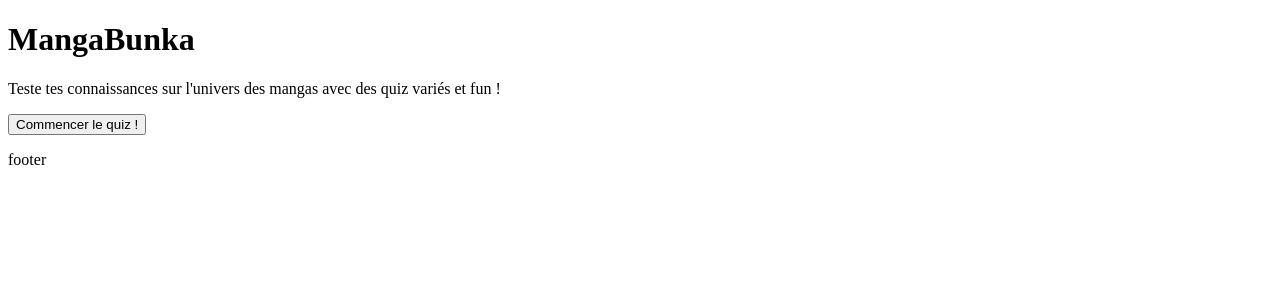
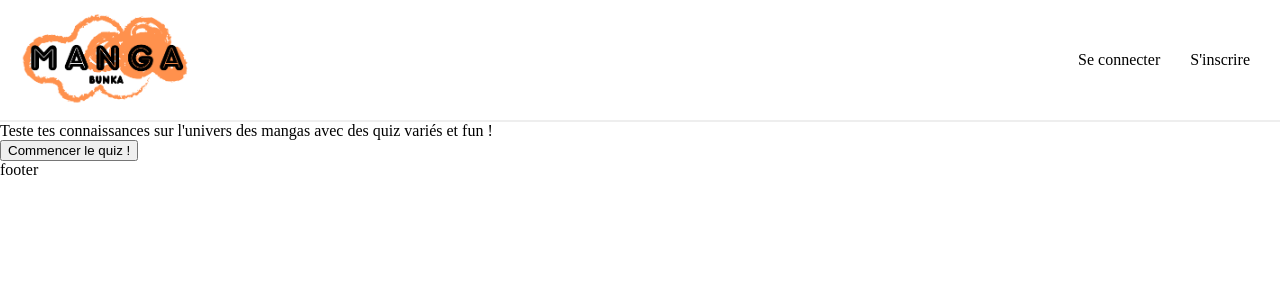
Before and after one commit to Leo-Brd/MangaBunka, a React (Vite) app in the folder frontend/: page / in a window 1280 px wide. Shown: the top 300 px of the page. Built offline with nearby package versions, Linux system fonts and the light colour scheme.

Commit message:
Header v1

```diff
--- a/frontend/main.scss
+++ b/frontend/main.scss
@@ -0,0 +1,13 @@
+
+body {
+    margin: 0;
+}
+
+p {
+    margin: 0;
+}
+
+a {
+    text-decoration: none;
+    color: inherit;
+}
--- a/frontend/src/components/footer/footer.jsx
+++ b/frontend/src/components/footer/footer.jsx
@@ -1,3 +1,4 @@
+import './footer.scss';
 
 export default function Footer() {
     return (
--- a/frontend/src/components/header/header.jsx
+++ b/frontend/src/components/header/header.jsx
@@ -1,15 +1,32 @@
 import { motion } from 'framer-motion';
+import { Link } from 'react-router-dom';
+import Logo from '../../assets/logo.png'
+import './header.scss';
 
 export default function Header() {
     return (
         <header>
-            <motion.h1
+            <motion.div
+                className='Header__logo'
                 initial={{ opacity: 0, y: -50 }}
                 animate={{ opacity: 1, y: 0 }}
                 transition={{ duration: 1 }}
                 >
-                MangaBunka
-            </motion.h1>
+                    <Link to="/">
+                        <img src={Logo} alt="logo" />
+                    </Link>
+            </motion.div>
+
+            <div className='Header__links'>
+                <Link to="/login">
+                    Se connecter
+                </Link>
+
+                <Link to="/signup">
+                    S'inscrire
+                </Link>
+            </div>
+
         </header>
     )
 }
--- a/frontend/src/components/header/header.scss
+++ b/frontend/src/components/header/header.scss
@@ -0,0 +1,39 @@
+
+header {
+    display: flex;
+    width: 100%;
+    height: 120px;
+    border-bottom: 2px solid #eee;
+
+    .Header__logo {
+        display: flex;
+        align-items: center;
+        justify-content: flex-start;
+        width: 50%;
+
+        img {
+            height: 100px;
+            width: auto;
+            margin-left: 20px;
+            transition: transform 0.3s ease;
+
+            &:hover {
+                transform: scale(1.1);
+            }
+        }
+    }
+
+    .Header__links {
+        display: flex;
+        align-items: center;
+        justify-content: flex-end;
+        width: 50%;
+
+        a {
+            font-size: 16px;
+            font-weight: 500;
+            margin-right: 30px;
+        }
+
+    }
+}
--- a/frontend/src/main.jsx
+++ b/frontend/src/main.jsx
@@ -3,21 +3,29 @@ import { StrictMode } from 'react';
 import { createRoot } from 'react-dom/client';
 import { BrowserRouter as Router, Routes, Route } from 'react-router-dom';
 import Home from './pages/home/home';
+import Login from './pages/login/login';
+import Signup from './pages/signup/signup';
+import ErrorPage from './pages/errorPage/errorPage';
 import Header from './components/header/header';
 import Footer from './components/footer/footer';
 
 createRoot(document.getElementById('root')).render(
   <StrictMode>
 
-    <Header />
+    <Router>
 
-    <Router>
+      <Header />
+
       <Routes>
         <Route path="/" element={<Home />} />
+        <Route path="/login" element={<Login />} />
+        <Route path="/signup" element={<Signup />} />
+        <Route path="*" element={<ErrorPage />} />
       </Routes>
+
+      <Footer />
+
     </Router>
-
-    <Footer />
 
   </StrictMode>,
 );
--- /dev/null
+++ b/frontend/src/pages/errorPage/errorPage.jsx
@@ -0,0 +1,9 @@
+import './errorPage.scss';
+
+export default function ErrorPage() {
+    return (
+        <main id="error">
+            <h1>404</h1>
+        </main>
+    )
+}
--- a/frontend/src/pages/home/home.jsx
+++ b/frontend/src/pages/home/home.jsx
@@ -1,5 +1,6 @@
 import { motion } from 'framer-motion';
 import { Link } from 'react-router-dom';
+import './home.scss';
 
 export default function Home() {
   return (
--- /dev/null
+++ b/frontend/src/pages/login/login.jsx
@@ -0,0 +1,9 @@
+import './login.scss';
+
+export default function Login() {
+    return(
+        <main id="login">
+            <p>login</p>
+        </main>
+    )
+}
--- /dev/null
+++ b/frontend/src/pages/signup/signup.jsx
@@ -0,0 +1,9 @@
+import './signup.scss';
+
+export default function Signup() {
+    return (
+        <main id="signup">
+            <p>signup</p>
+        </main>
+    )
+}
```
Also changed, not shown: frontend/src/assets/logo.png (added), frontend/src/pages/errorPage/errorPage.scss (added), frontend/src/pages/login/login.scss (added), frontend/src/pages/signup/signup.scss (added), 1 other file (tests, documents, lock files or other folders).
